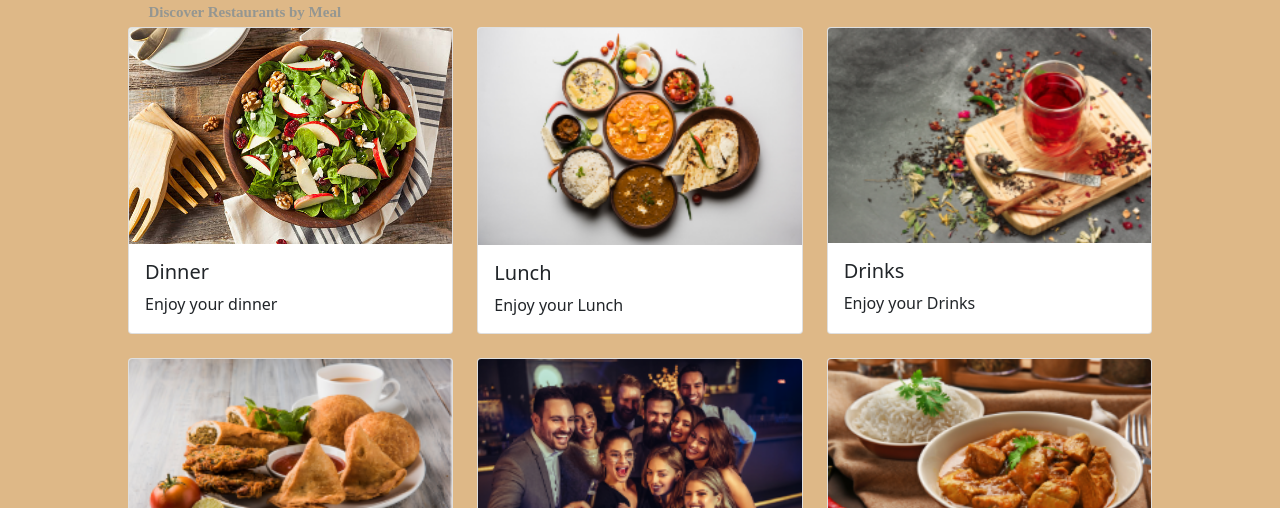
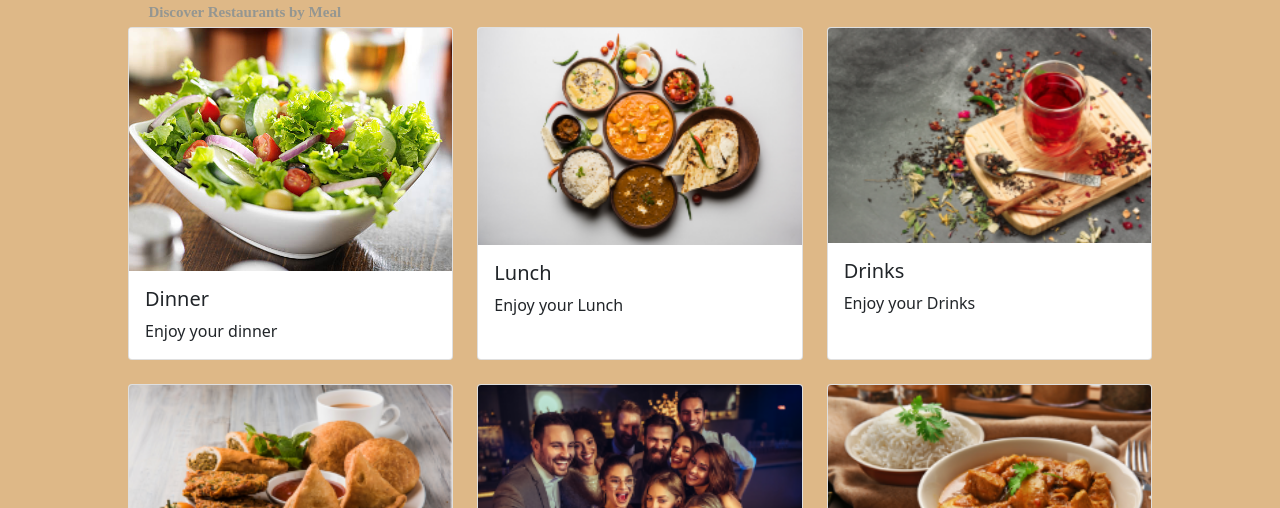
Before and after one commit to tnyande/takasi-profile, a plain HTML site: page index.html in a window 1280 px wide. Shown: the part 592-1100 px from the top of the page. Drawn offline with nearby package versions, Linux system fonts and the light colour scheme.

Commit message:
Update index.html

```diff
--- a/index.html
+++ b/index.html
@@ -124,7 +124,7 @@
                 <div class="row row-cols-3 row-cols-1-sm row-cols-1-xm row-cols-4-md row-cols-4-lg g-4">
                     <div class="col">
                         <div class="card h-100">
-                            <img src="./Image/salad.png" class="card-img-top" alt="Dinner"/>
+                            <img src="./Image/salad2.png" class="card-img-top" alt="Dinner"/>
                             <div class="card-body">
                                 <h5 class="card-title"> Dinner </h5>
                                 <p class="card-text"> Enjoy your dinner </p>
```
